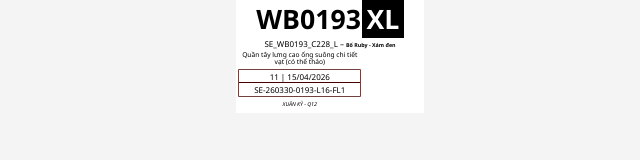
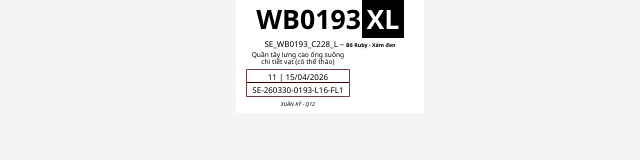
Before and after one commit to verdency/seleen-package-label-print, a plain HTML site: page index.html in a window 1280 px wide. Shown: the full height of the page, 310-950 px from the left. Drawn offline with Linux system fonts and the light colour scheme.

Commit message:
Update index.html

```diff
--- a/index.html
+++ b/index.html
@@ -53,7 +53,7 @@
         .bottom-area {
             display: flex;
             flex: 1;
-            gap: .5mm;
+            gap: 2mm;
         }
 
         .left-col {
@@ -62,6 +62,7 @@
             flex-direction: column;
             align-items: center;
             justify-content: flex-start;
+            margin-left: 2mm;
         }
 
         .product-name {
@@ -120,13 +121,13 @@
             display: flex;
             justify-content: flex-end;
             align-items: flex-start;
-            padding-top: 1mm;
-            margin-right: 0.5mm;
+            padding-top: 0mm;
+            margin-right: 2mm;
         }
 
         #qrcode {
-            width: 14mm;
-            height: 14mm;
+            width: 15mm;
+            height: 15mm;
         }
 
         @media print {
```
